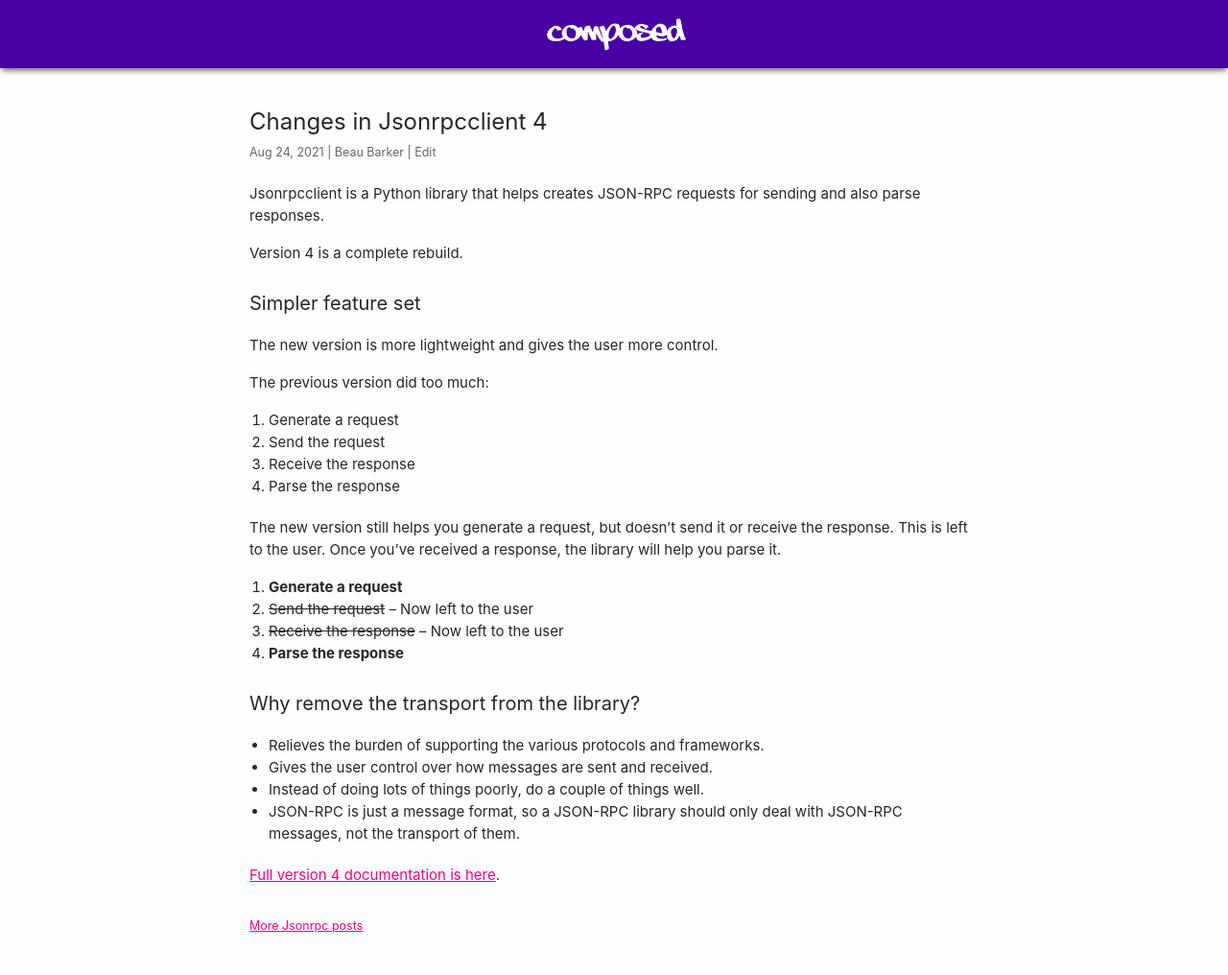
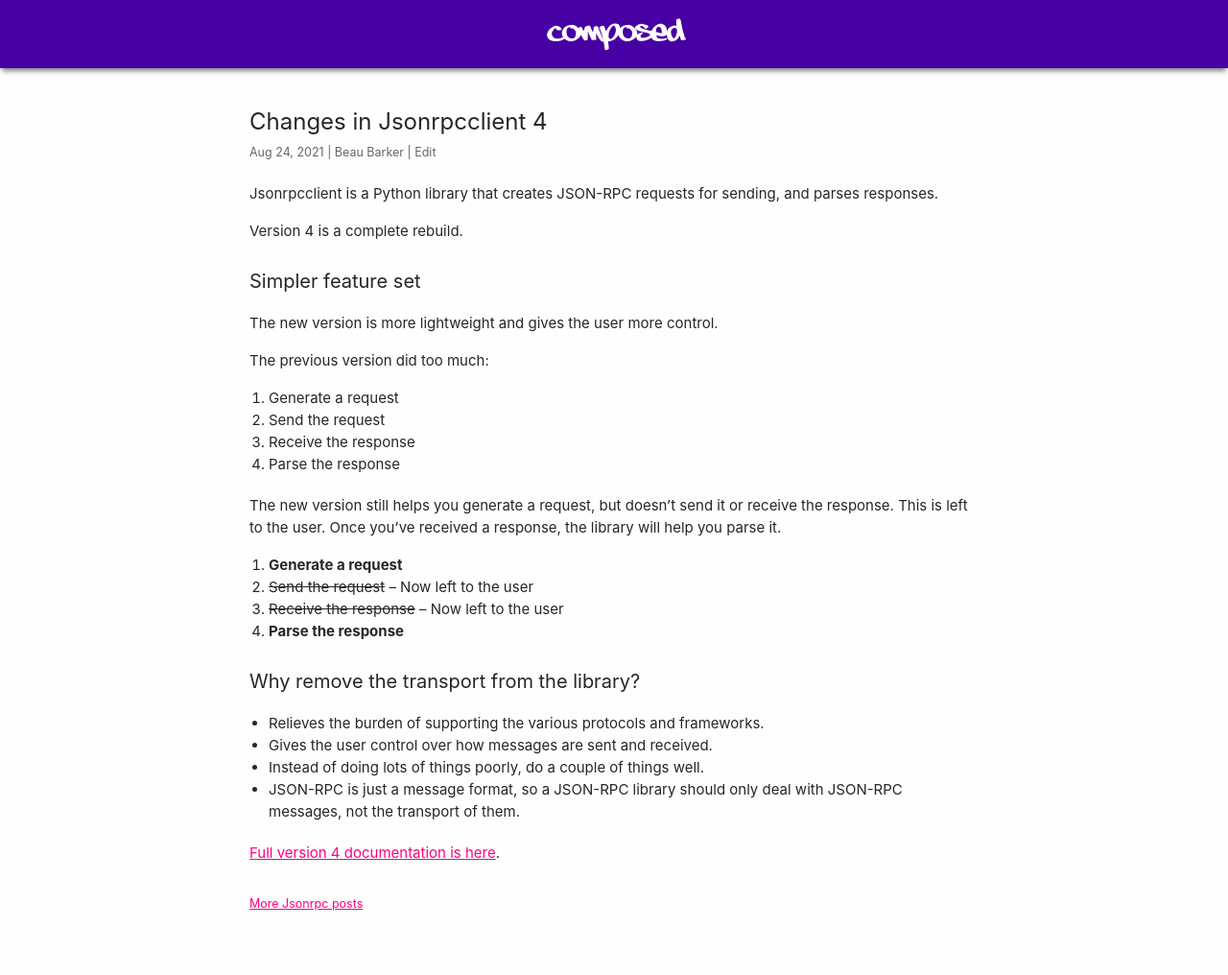
Before and after one commit to explodinglabs/explodinglabs.github.io, a Jekyll site: the page built from docs/_posts/jsonrpc/2021-08-24-jsonrpcclient-4-changes.markdown, in a window 1280 px wide. Shown: the whole page at 96% size. Built offline with Jekyll 4.4.1, drawn with Linux system fonts in a browser that asks for light colours; after the commit the page ends 993 px from its top, so only the background shows below that.

Commit message:
Update 2021-08-24-jsonrpcclient-4-changes.markdown

```diff
--- a/docs/_posts/jsonrpc/2021-08-24-jsonrpcclient-4-changes.markdown
+++ b/docs/_posts/jsonrpc/2021-08-24-jsonrpcclient-4-changes.markdown
@@ -4,8 +4,8 @@ category: jsonrpc
 title: Changes in Jsonrpcclient 4
 permalink: /jsonrpcclient-4-changes
 ---
-Jsonrpcclient is a Python library that helps creates JSON-RPC requests for sending and
-also parse responses.
+Jsonrpcclient is a Python library that creates JSON-RPC requests for sending, and
+parses responses.
 
 Version 4 is a complete rebuild.
 
```
